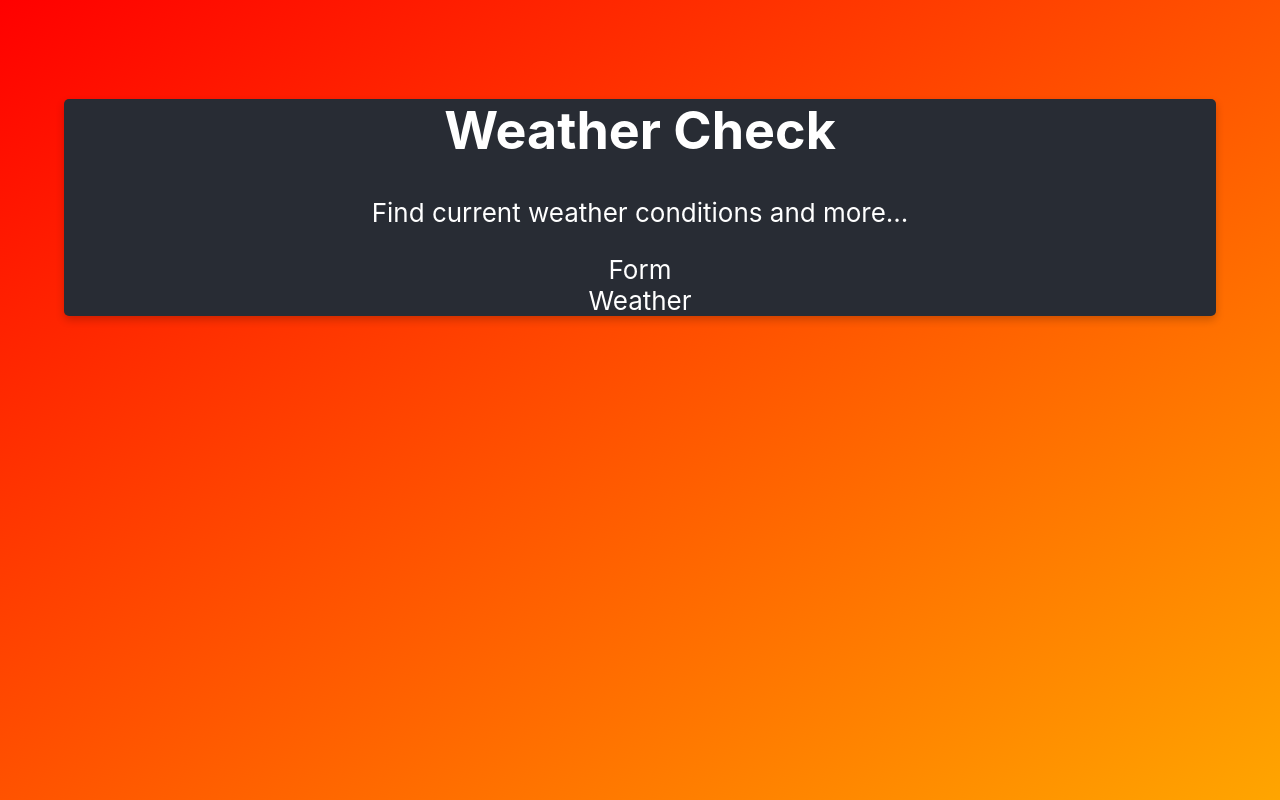
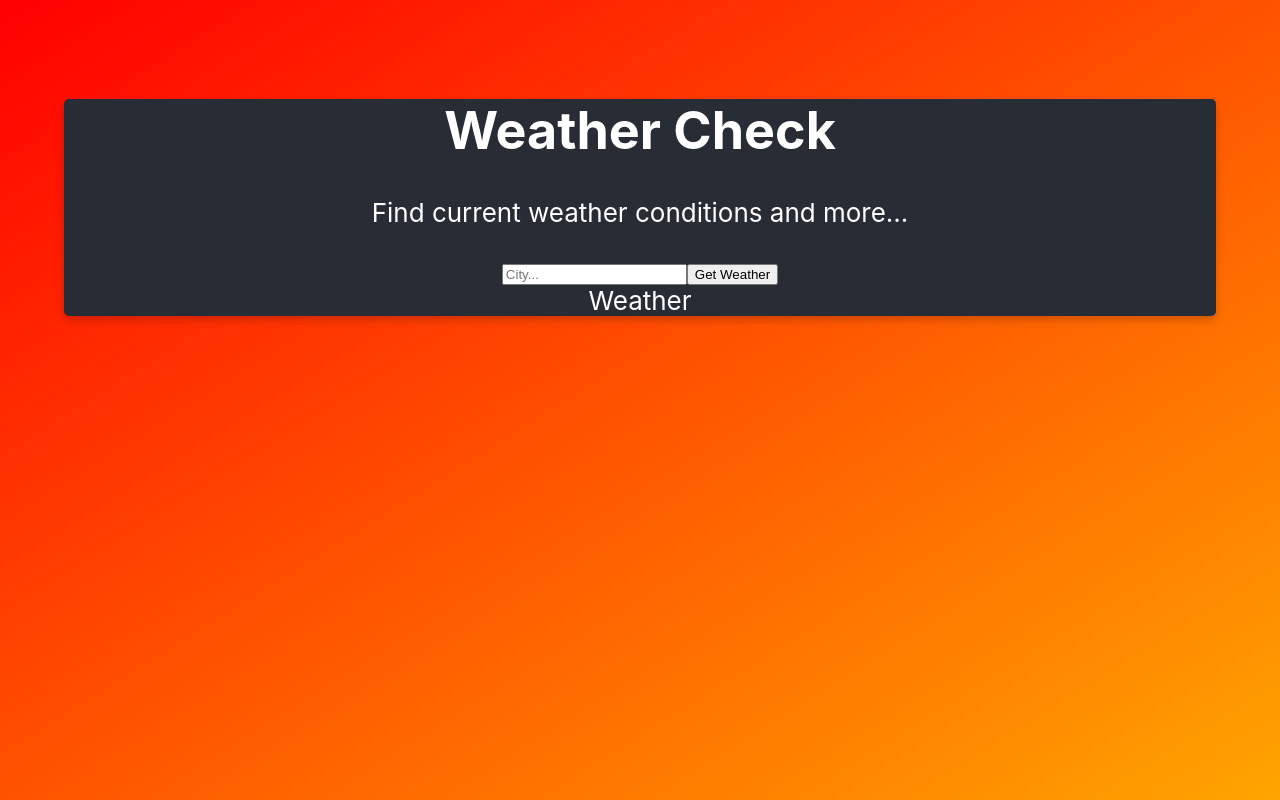
Before and after one commit to jpetrucci49/react-weather-app, a React (Create React App) app: page / in a window 1280 px wide. Built offline with nearby package versions, Linux system fonts and the light colour scheme.

Commit message:
Add Api call and Form input
Api query accepts more than just city. State and country are options.

```diff
--- a/src/App.js
+++ b/src/App.js
@@ -1,20 +1,28 @@
-import React, { Component } from 'react';
-import './App.css';
-import Title from './components/Title';
-import Form from './components/Form';
+import React, { Component } from 'react'
+import './App.css'
+import Title from './components/Title'
+import Form from './components/Form'
 import Weather from './components/Weather'
 
+const API_KEY = '5ebd6ebd98874acd900224021181711'
+
 class App extends Component {
-
+    getWeather = async e => {
+        e.preventDefault()
+        const city = e.target.elements.city.value
+        const call = await fetch(`https://api.apixu.com/v1/current.json?key=${API_KEY}&q=${city}`)
+        const data = await call.json()
+        console.log(data)
+    }
   render() {
     return (
       <div className="App">
         <Title />
-        <Form />
+        <Form getWeather={this.getWeather}/>
         <Weather />
       </div>
-    );
+    )
   }
 }
 
-export default App;
+export default App
--- a/src/components/Form.js
+++ b/src/components/Form.js
@@ -3,7 +3,10 @@ import React, { Component } from 'react'
 class Form extends Component {
 	render() {
 		return (
-			<div>Form</div>
+			<form onSubmit={this.props.getWeather}>
+				<input type='text' name='city' placeholder='City...' />
+				<button>Get Weather</button>
+			</form>
 		)
 	}
 
```
